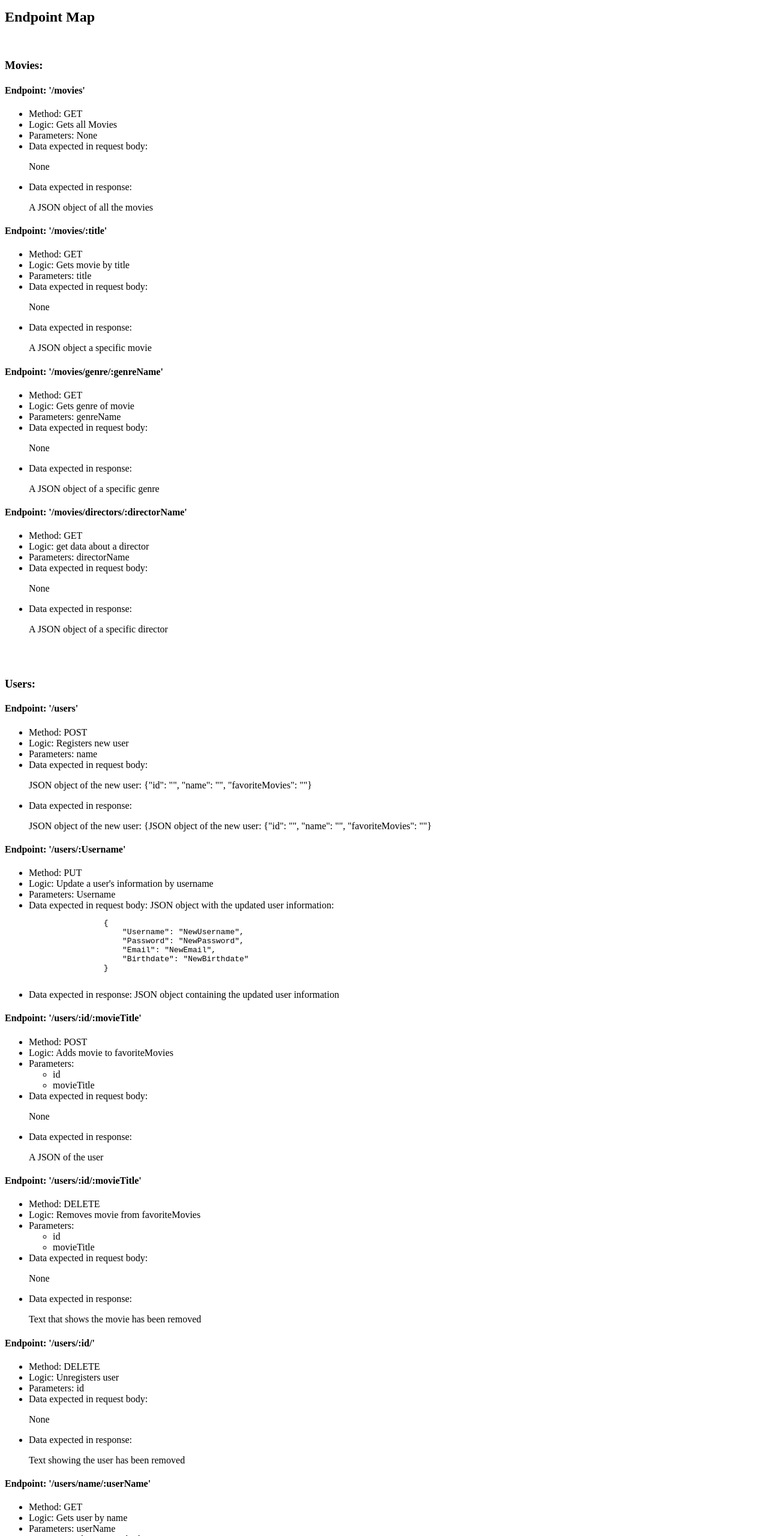
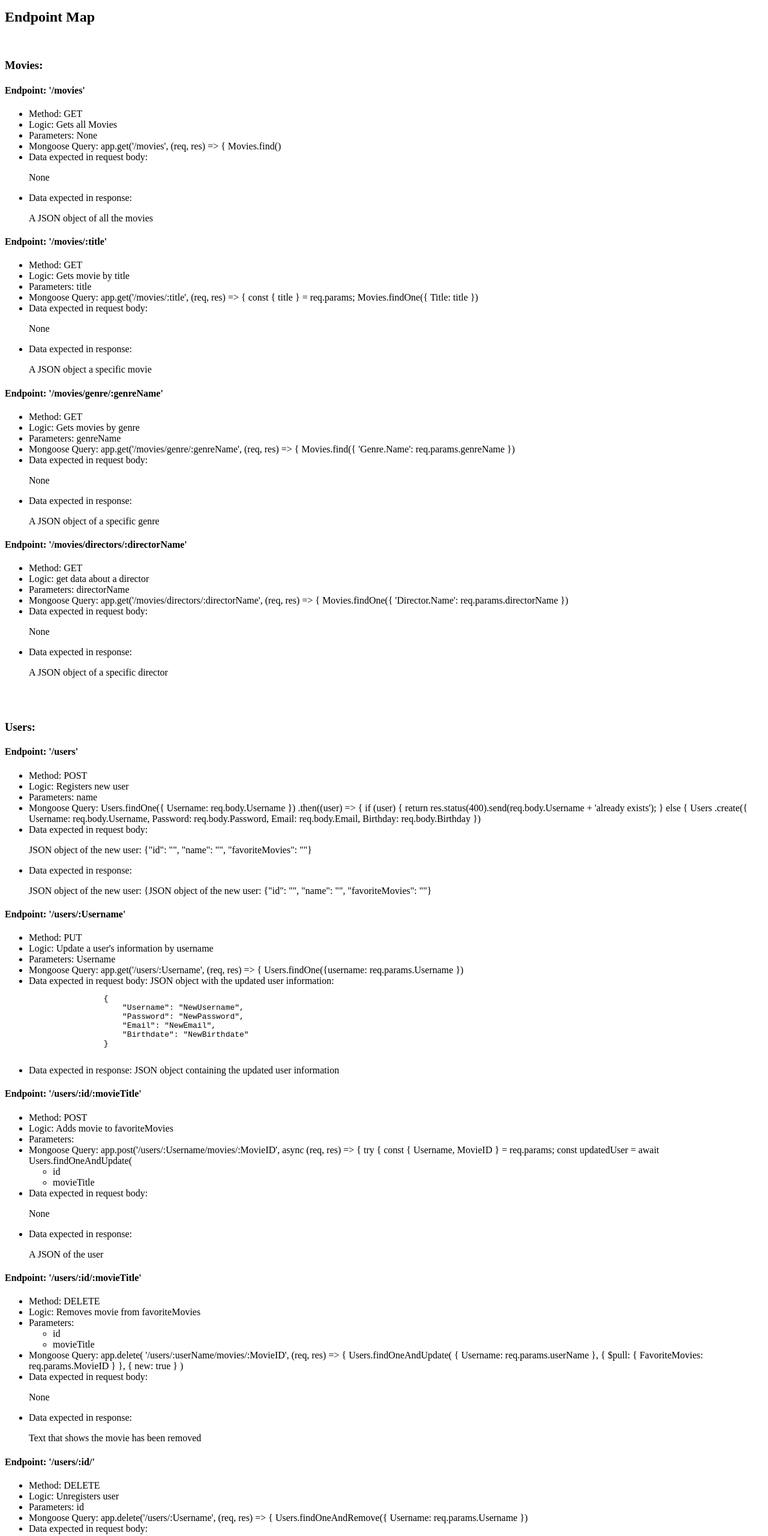
Before and after one commit to jcody49/movie_api, a website: page public/documentation.html in a window 1280 px wide. Shown: the part 240-2800 px from the top of the page at 60% size. Drawn offline with Linux system fonts and the light colour scheme.

Commit message:
updated documentation
mongoose queries added to doc

```diff
--- a/public/documentation.html
+++ b/public/documentation.html
@@ -24,6 +24,10 @@
                 <li>Method: GET</li>
                 <li>Logic: Gets all Movies</li>
                 <li>Parameters: None</li>
+                <li>Mongoose Query:
+                    app.get('/movies', (req, res) => {
+                        Movies.find()
+                </li>
                 <li>Data expected in request body:</li>
                 <p>None</p>
                 <li>Data expected in response:</li>
@@ -36,6 +40,11 @@
                 <li>Method: GET</li>
                 <li>Logic: Gets movie by title</li>
                 <li>Parameters: title</li>
+                <li>Mongoose Query:
+                    app.get('/movies/:title', (req, res) => {
+                        const { title } = req.params;
+                        Movies.findOne({ Title: title })
+                </li>
                 <li>Data expected in request body:</li>
                 <p>None</p>
                 <li>Data expected in response:</li>
@@ -47,8 +56,12 @@
             <h4>Endpoint: '/movies/genre/:genreName'</h4>
             <ul>
                 <li>Method: GET</li>
-                <li>Logic: Gets genre of movie</li>
+                <li>Logic: Gets movies by genre</li>
                 <li>Parameters: genreName</li>
+                <li>Mongoose Query:
+                    app.get('/movies/genre/:genreName', (req, res) => {
+                        Movies.find({ 'Genre.Name': req.params.genreName })
+                </li>
                 <li>Data expected in request body:</li>
                 <p>None</p>
                 <li>Data expected in response:</li>
@@ -61,6 +74,10 @@
                 <li>Method: GET</li>
                 <li>Logic: get data about a director</li>
                 <li>Parameters: directorName</li>
+                <li>Mongoose Query:
+                    app.get('/movies/directors/:directorName', (req, res) => {
+                        Movies.findOne({ 'Director.Name': req.params.directorName })
+                </li>
                 <li>Data expected in request body:</li>
                 <p>None</p>
                 <li>Data expected in response:</li>
@@ -79,6 +96,20 @@
                 <li>Method: POST</li>
                 <li>Logic: Registers new user</li>
                 <li>Parameters: name</li>
+                <li>Mongoose Query:
+                    Users.findOne({ Username: req.body.Username })
+                    .then((user) => {
+                        if (user) {
+                        return res.status(400).send(req.body.Username + 'already exists');
+                        } else {
+                        Users
+                            .create({
+                            Username: req.body.Username,
+                            Password: req.body.Password,
+                            Email: req.body.Email,
+                            Birthday: req.body.Birthday
+                        })
+                </li>
                 <li>Data expected in request body:</li>
                 <p>JSON object of the new user: {"id": "", "name": "", "favoriteMovies": ""}</p>
                 <li>Data expected in response:</li>
@@ -91,6 +122,10 @@
                 <li>Method: PUT</li>
                 <li>Logic: Update a user's information by username</li>
                 <li>Parameters: Username</li>
+                <li>Mongoose Query:
+                    app.get('/users/:Username', (req, res) => {
+                        Users.findOne({username: req.params.Username })
+                </li>
                 <li>Data expected in request body: JSON object with the updated user information:</li>
                 <pre>
                 {
@@ -109,6 +144,13 @@
                 <li>Method: POST</li>
                 <li>Logic: Adds movie to favoriteMovies</li>
                 <li>Parameters:</li>
+                <li>Mongoose Query:
+                    app.post('/users/:Username/movies/:MovieID', async (req, res) => {
+                        try {
+                          const { Username, MovieID } = req.params;
+
+                          const updatedUser = await Users.findOneAndUpdate(
+                </li>
                 <ul>
                     <li>id</li>
                     <li>movieTitle</li>
@@ -125,10 +167,21 @@
                 <li>Method: DELETE</li>
                 <li>Logic: Removes movie from favoriteMovies</li>
                 <li>Parameters:</li>
-                    <ul>
-                        <li>id</li>
-                        <li>movieTitle</li>
-                    </ul>
+                <ul>
+                    <li>id</li>
+                    <li>movieTitle</li>
+                </ul>
+                <li>Mongoose Query:
+                    app.delete(
+                    '/users/:userName/movies/:MovieID',
+                    (req, res) => {
+                      Users.findOneAndUpdate(
+                        { Username: req.params.userName },
+                        {
+                          $pull: { FavoriteMovies: req.params.MovieID }
+                        },
+                        { new: true }
+                      )</li>
                 <li>Data expected in request body:</li>
                 <p>None</p>
                 <li>Data expected in response:</li>
@@ -141,6 +194,10 @@
                 <li>Method: DELETE</li>
                 <li>Logic: Unregisters user</li>
                 <li>Parameters: id</li>
+                <li>Mongoose Query:
+                    app.delete('/users/:Username', (req, res) => {
+                        Users.findOneAndRemove({ Username: req.params.Username })
+                </li>
                 <li>Data expected in request body:</li>
                 <p>None</p>
                 <li>Data expected in response:</li>
@@ -151,8 +208,12 @@
             <h4>Endpoint: '/users/name/:userName'</h4>
             <ul>
                 <li>Method: GET</li>
-                <li>Logic: Gets user by name</li>
+                <li>Logic: Gets user by username</li>
                 <li>Parameters: userName</li>
+                <li>Mongoose Query:
+                    app.get('/users/:Username', (req, res) => {
+                        Users.findOne({username: req.params.Username })
+                </li>
                 <li>Data expected in request body: None</li>
                 <li>Data expected in response: A JSON object of a specific user</li>
             </ul>
@@ -163,6 +224,10 @@
                 <li>Method: GET</li>
                 <li>Logic: Gets all users</li>
                 <li>Parameters: None</li>
+                <li>Mongoose Query:
+                    app.get('/users', (req, res) => {
+                        Users.find()
+                </li>
                 <li>Data expected in request body: None</li>
                 <li>Data expected in response: A JSON object containing all users</li>
             </ul>
```
